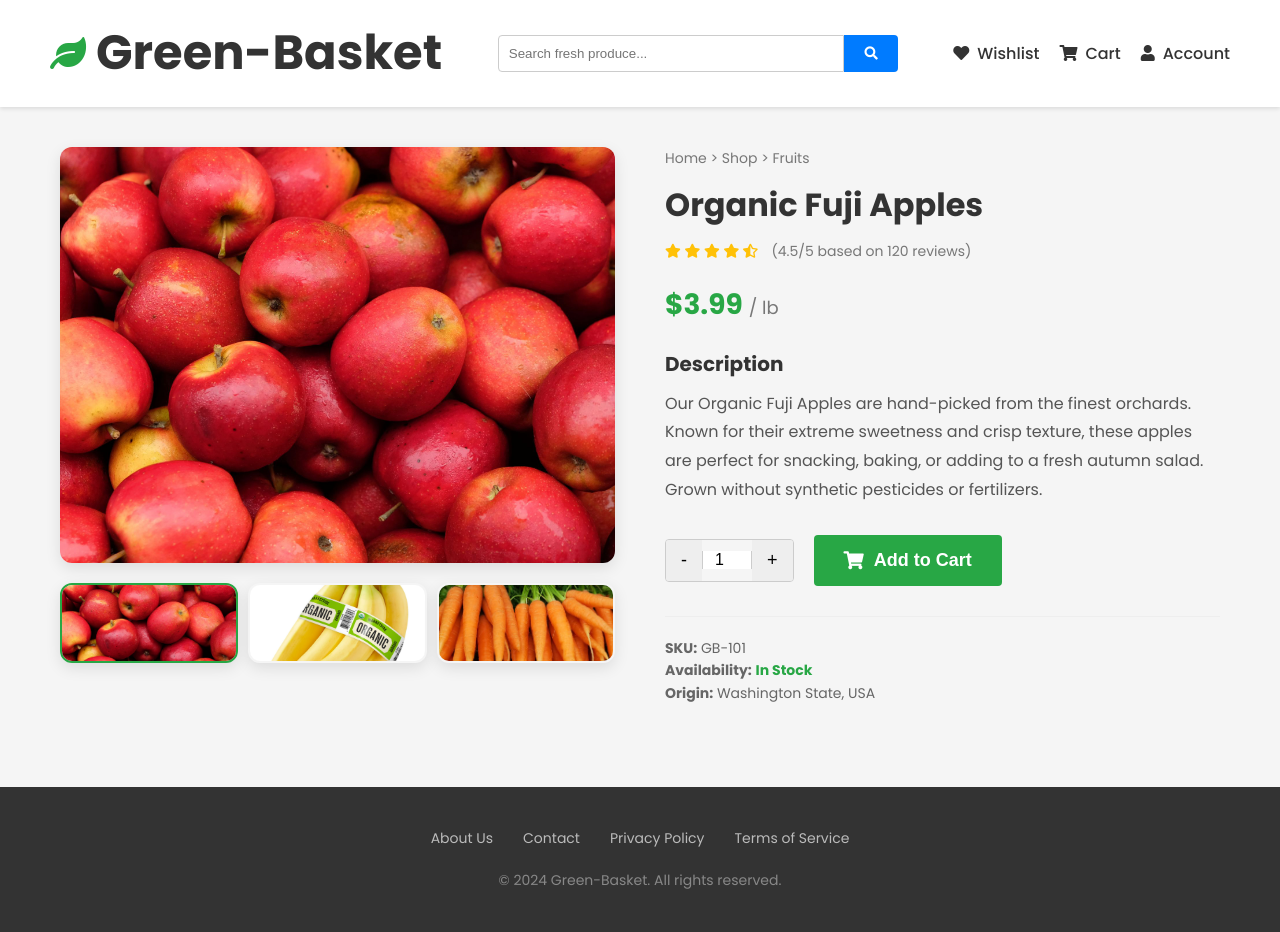
After one commit to GK-Aasish/Django-Ecommerce, a Django app: page /product-detail/ in a window 1280 px wide. The commit adds this page. Run offline with Django 5.2, Linux system fonts and the light colour scheme.

Commit message:
Product details page

```diff
--- a/ecom/core/templates/base.html
+++ b/ecom/core/templates/base.html
@@ -11,6 +11,7 @@
 
     <!-- Link to static files -->
     <link rel="stylesheet" href="{% static 'src/styles.css' %}">
+    <link rel="stylesheet" href="{% static 'src/products.css' %}">
 
     <!-- Font Awesome CDN -->
     <link rel="stylesheet" href="https://cdnjs.cloudflare.com/ajax/libs/font-awesome/5.15.4/css/all.min.css">
--- /dev/null
+++ b/ecom/core/templates/main/products-detail.html
@@ -0,0 +1,76 @@
+{% extends "base.html" %}
+{% load static %}
+
+{% block content %}
+<div class="product-detail-container">
+    <div class="product-detail-grid">
+
+        <!-- Left Side: Product Image -->
+        <div class="product-gallery">
+            <!-- Replace with your actual static image path -->
+            <img src="{% static 'img/apples.jpg' %}" alt="Organic Fuji Apples" id="main-product-image">
+
+            <!-- Thumbnails -->
+            <div class="thumbnail-grid">
+                <img src="{% static 'img/apples.jpg' %}" class="thumb active">
+                <!-- Add more images here if you have them -->
+                <img src="{% static 'img/bananas.jpeg' %}" class="thumb">
+                <img src="{% static 'img/carrots.jpg' %}" class="thumb">
+            </div>
+        </div>
+
+        <!-- Right Side: Product Info -->
+        <div class="product-info">
+            <nav class="breadcrumb">
+                <a href="/">Home</a> &gt; <a href="/shop">Shop</a> &gt; Fruits
+            </nav>
+
+            <h1>Organic Fuji Apples</h1>
+            <div class="rating">
+                <i class="fas fa-star"></i>
+                <i class="fas fa-star"></i>
+                <i class="fas fa-star"></i>
+                <i class="fas fa-star"></i>
+                <i class="fas fa-star-half-alt"></i>
+                <span>(4.5/5 based on 120 reviews)</span>
+            </div>
+
+            <p class="price">$3.99 <span class="unit">/ lb</span></p>
+
+            <div class="description">
+                <h3>Description</h3>
+                <p>Our Organic Fuji Apples are hand-picked from the finest orchards. Known for their extreme sweetness and crisp texture, these apples are perfect for snacking, baking, or adding to a fresh autumn salad. Grown without synthetic pesticides or fertilizers.</p>
+            </div>
+
+            <div class="purchase-options">
+                <div class="quantity-selector">
+                    <button type="button" onclick="changeQty(-1)">-</button>
+                    <input type="number" id="quantity" value="1" min="1">
+                    <button type="button" onclick="changeQty(1)">+</button>
+                </div>
+
+                <button class="btn-add-to-cart">
+                    <i class="fas fa-shopping-cart"></i> Add to Cart
+                </button>
+            </div>
+
+            <div class="extra-info">
+                <p><strong>SKU:</strong> GB-101</p>
+                <p><strong>Availability:</strong> <span class="in-stock">In Stock</span></p>
+                <p><strong>Origin:</strong> Washington State, USA</p>
+            </div>
+        </div>
+    </div>
+</div>
+
+<script>
+    function changeQty(amount) {
+        let qtyInput = document.getElementById('quantity');
+        let currentValue = parseInt(qtyInput.value);
+        let newValue = currentValue + amount;
+        if (newValue >= 1) {
+            qtyInput.value = newValue;
+        }
+    }
+</script>
+{% endblock content %}
--- a/ecom/core/urls.py
+++ b/ecom/core/urls.py
@@ -1,6 +1,7 @@
 from django.urls import path
-from .views.main_views import home
+from .views.main_views import home, product_detail
 
 urlpatterns = [
-    path('', home, name='home')
+    path('', home, name='home'),
+    path('product-detail/', product_detail, name='product_detail')
 ]
--- a/ecom/core/views/main_views.py
+++ b/ecom/core/views/main_views.py
@@ -2,3 +2,6 @@ from django.shortcuts import render
 
 def home(request):
     return render(request, 'main/home.html')
+
+def product_detail(request):
+    return render(request, 'main/products-detail.html')
--- a/ecom/ecom/settings.py
+++ b/ecom/ecom/settings.py
@@ -120,3 +120,8 @@ STATIC_URL = 'static/'
 STATICFILES_DIRS = [
     os.path.join(BASE_DIR, 'static'),
 ]
+
+# settings.py
+
+MEDIA_URL = '/media/'
+MEDIA_ROOT = BASE_DIR / 'media'
--- a/ecom/ecom/urls.py
+++ b/ecom/ecom/urls.py
@@ -14,10 +14,15 @@ Including another URLconf
     1. Import the include() function: from django.urls import include, path
     2. Add a URL to urlpatterns:  path('blog/', include('blog.urls'))
 """
+
 from django.contrib import admin
 from django.urls import path,include
+from django.conf import settings
+from django.conf.urls.static import static
 
 urlpatterns = [
     path('admin/', admin.site.urls),
     path('',include('core.urls')),
 ]
+if settings.DEBUG:
+    urlpatterns += static(settings.MEDIA_URL, document_root=settings.MEDIA_ROOT)
--- /dev/null
+++ b/ecom/static/src/products.css
@@ -0,0 +1,245 @@
+/* Product Detail Page Styles */
+.product-detail-container {
+    max-width: 1200px;
+    margin: 40px auto;
+    padding: 0 20px;
+}
+
+.product-detail-grid {
+    display: grid;
+    grid-template-columns: 1fr 1fr;
+    gap: 50px;
+    align-items: start;
+}
+
+/* Image Section */
+.product-gallery {
+    display: flex;
+    flex-direction: column;
+    gap: 20px;
+}
+
+.product-gallery img {
+    width: 100%;
+    border-radius: 12px;
+    box-shadow: 0 5px 15px rgba(0,0,0,0.1);
+    object-fit: cover;
+}
+
+.thumbnail-grid {
+    display: flex;
+    gap: 10px;
+}
+
+.thumb {
+    width: 80px;
+    height: 80px;
+    border: 2px solid transparent;
+    cursor: pointer;
+    border-radius: 5px;
+    transition: 0.3s;
+}
+
+.thumb.active {
+    border-color: var(--primary-color);
+}
+
+/* Info Section */
+.breadcrumb {
+    font-size: 14px;
+    color: #777;
+    margin-bottom: 10px;
+}
+
+.breadcrumb a {
+    text-decoration: none;
+    color: #777;
+}
+
+.product-info h1 {
+    font-size: 32px;
+    color: var(--text-color);
+    margin-bottom: 10px;
+}
+
+.rating {
+    color: #ffc107;
+    margin-bottom: 20px;
+    font-size: 14px;
+}
+
+.rating span {
+    color: #777;
+    margin-left: 10px;
+}
+
+.price {
+    font-size: 28px;
+    font-weight: bold;
+    color: var(--primary-color);
+    margin-bottom: 20px;
+}
+
+.price .unit {
+    font-size: 18px;
+    color: #777;
+    font-weight: normal;
+}
+
+.description {
+    margin-bottom: 30px;
+}
+
+.description h3 {
+    font-size: 20px;
+    margin-bottom: 10px;
+}
+
+.description p {
+    color: #555;
+    line-height: 1.8;
+}
+
+/* Purchase Options */
+.purchase-options {
+    display: flex;
+    gap: 20px;
+    align-items: center;
+    margin-bottom: 30px;
+}
+
+.quantity-selector {
+    display: flex;
+    align-items: center;
+    border: 1px solid #ccc;
+    border-radius: 4px;
+    overflow: hidden;
+}
+
+.quantity-selector button {
+    padding: 10px 15px;
+    border: none;
+    background: #eee;
+    cursor: pointer;
+    font-size: 18px;
+}
+
+.quantity-selector input {
+    width: 50px;
+    text-align: center;
+    border: none;
+    border-left: 1px solid #ccc;
+    border-right: 1px solid #ccc;
+    font-size: 16px;
+}
+
+.btn-add-to-cart {
+    background-color: var(--primary-color);
+    color: white;
+    border: none;
+    padding: 15px 30px;
+    font-size: 18px;
+    font-weight: 600;
+    border-radius: 4px;
+    cursor: pointer;
+    transition: 0.3s;
+    display: flex;
+    align-items: center;
+    gap: 10px;
+}
+
+.btn-add-to-cart:hover {
+    background-color: #218838;
+}
+
+.extra-info {
+    border-top: 1px solid #eee;
+    padding-top: 20px;
+    font-size: 14px;
+    color: #666;
+}
+
+.in-stock {
+    color: var(--primary-color);
+    font-weight: bold;
+}
+
+/* Responsive Design */
+@media (max-width: 768px) {
+    .product-detail-grid {
+        grid-template-columns: 1fr;
+    }
+}
+
+
+/* Featured Products styles */
+.featured {
+    padding: 60px 20px;
+    text-align: center;
+
+    h2 {
+        font-size: 36px;
+        margin-bottom: 40px;
+    }
+
+    .product-grid {
+        display: grid;
+        grid-template-columns: repeat(auto-fit, minmax(250px, 1fr));
+        gap: 30px;
+        max-width: 1200px;
+        margin: 0 auto;
+
+        .product-card {
+            background-color: #fff;
+            border: 1px solid #eee;
+            border-radius: 8px;
+            overflow: hidden;
+            padding: 20px;
+            transition: transform 0.3s ease, box-shadow 0.3s ease;
+            display: flex;
+            flex-direction: column;
+            justify-content: space-between;
+
+            &:hover {
+                transform: translateY(-5px);
+                box-shadow: 0 10px 20px rgba(0, 0, 0, 0.1);
+            }
+
+            img {
+                width: 100%;
+                height: 200px;
+                object-fit: cover;
+                border-radius: 4px;
+                margin-bottom: 15px;
+            }
+
+            h3 {
+                font-size: 20px;
+                margin-bottom: 10px;
+            }
+
+            .price {
+                font-size: 18px;
+                font-weight: bold;
+                color: var(--primary-color);
+                margin-bottom: 20px;
+            }
+
+            .btn {
+                padding: 10px 20px;
+                background-color: var(--secondary-color);
+                color: #fff;
+                border: none;
+                cursor: pointer;
+                border-radius: 4px;
+                font-size: 16px;
+                transition: 0.3s;
+
+                &:hover {
+                    background-color: var(--primary-color);
+                }
+                text-decoration: none;
+            }
+        }
+    }
+}
```
Also changed, not shown: ecom/core/templates/main/home.html (+4 -4 lines), ecom/static/src/styles.css (+0 -71 lines).
